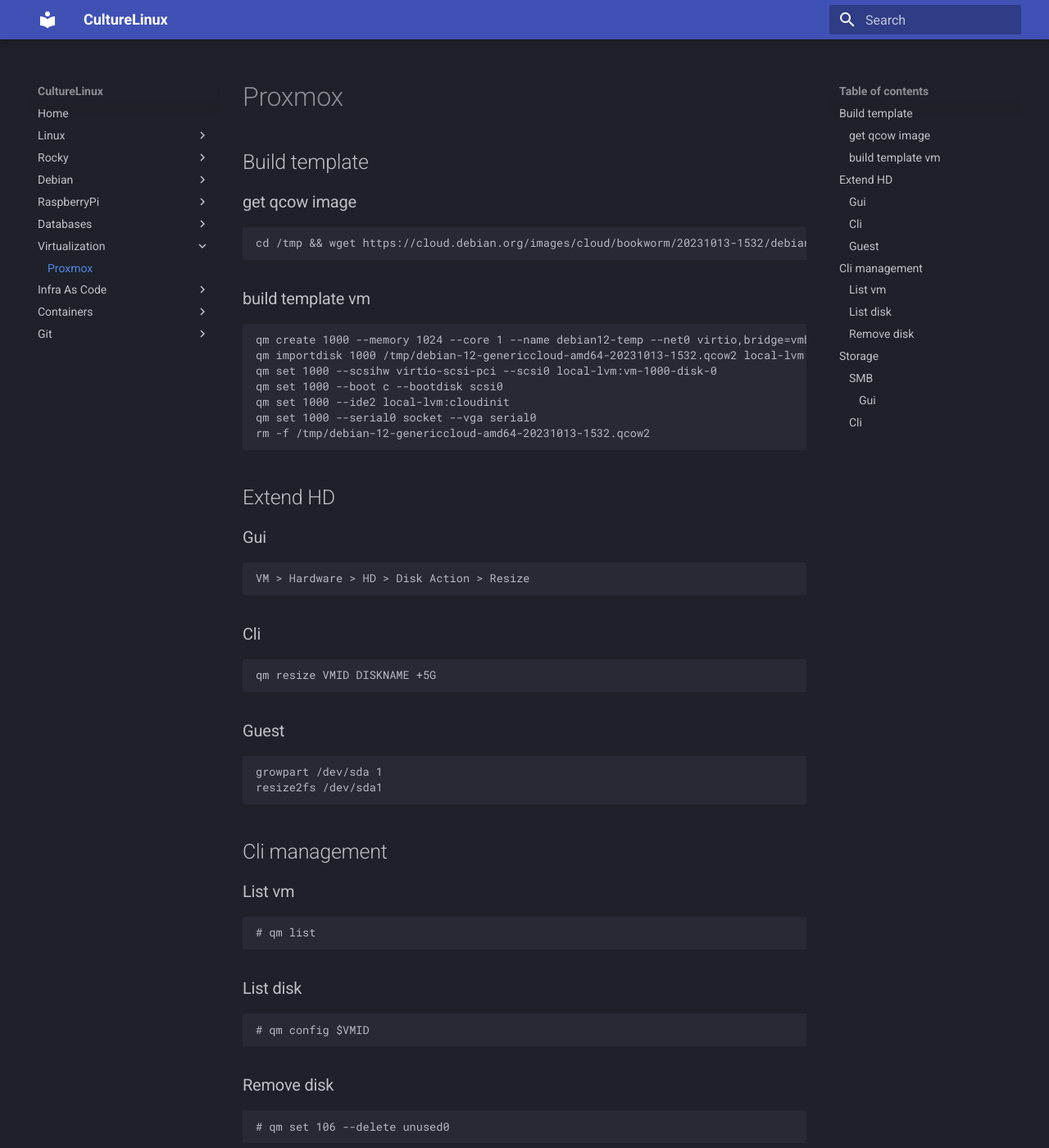
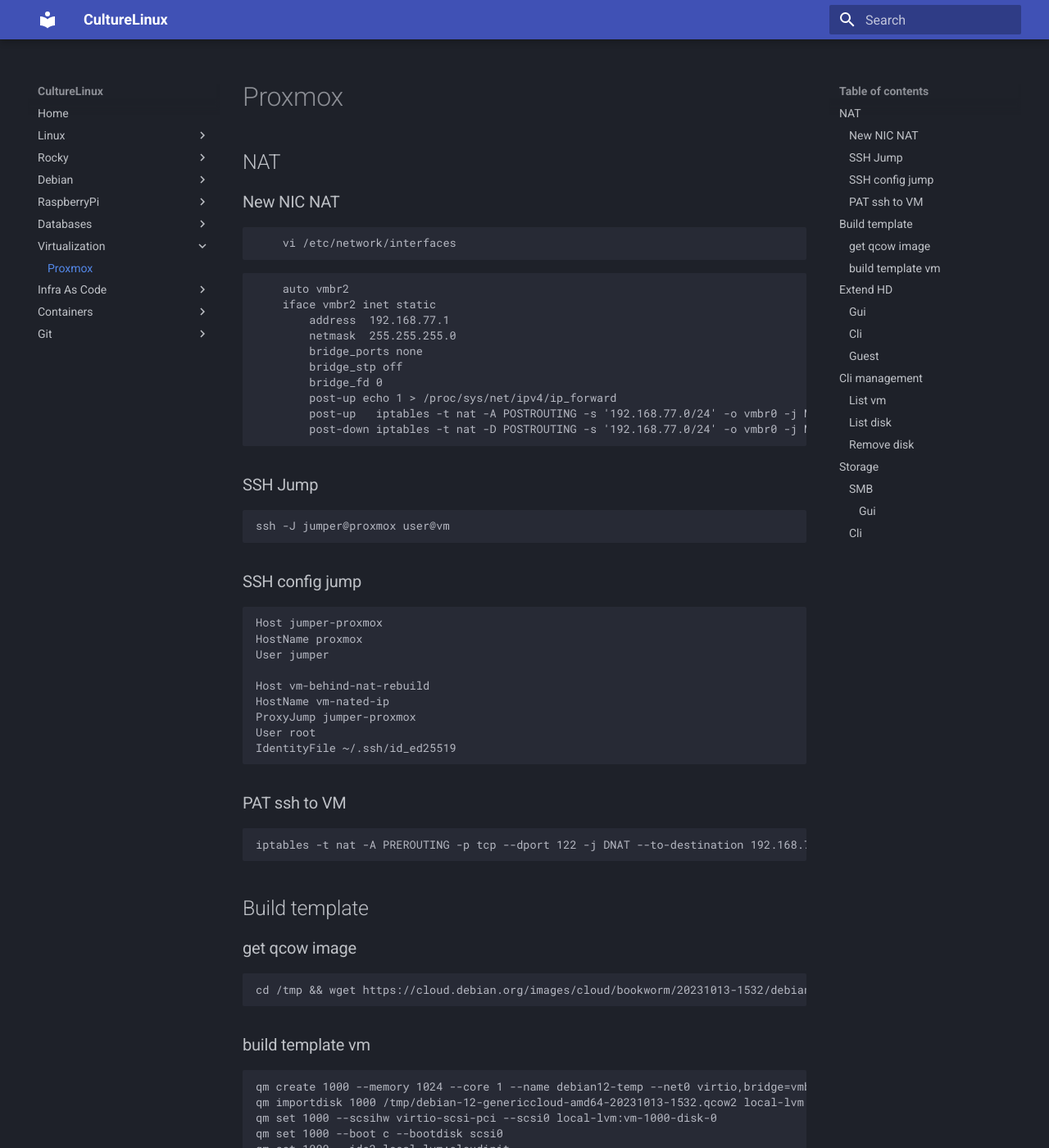
Before and after one commit to CultureLinux/doc, an MkDocs documentation site: the page built from docs/virtualization/proxmox.md, in a window 1280 px wide and 1400 px high. Shown: the whole window at 82% size. Built offline with MkDocs 1.6.1 and Material for MkDocs 9.7.7, drawn with Linux system fonts in a browser that asks for light colours.

Commit message:
updated NAT

````diff
--- a/docs/virtualization/proxmox.md
+++ b/docs/virtualization/proxmox.md
@@ -1,4 +1,37 @@
 # Proxmox
+
+## NAT
+### New NIC NAT
+```
+    vi /etc/network/interfaces
+```
+```
+    auto vmbr2
+    iface vmbr2 inet static
+        address  192.168.77.1
+        netmask  255.255.255.0
+        bridge_ports none
+        bridge_stp off
+        bridge_fd 0
+        post-up echo 1 > /proc/sys/net/ipv4/ip_forward
+        post-up   iptables -t nat -A POSTROUTING -s '192.168.77.0/24' -o vmbr0 -j MASQUERADE
+        post-down iptables -t nat -D POSTROUTING -s '192.168.77.0/24' -o vmbr0 -j MASQUERADE
+```
+### SSH Jump
+    ssh -J jumper@proxmox user@vm
+### SSH config jump
+    Host jumper-proxmox
+    HostName proxmox
+    User jumper
+
+    Host vm-behind-nat-rebuild
+    HostName vm-nated-ip
+    ProxyJump jumper-proxmox
+    User root
+    IdentityFile ~/.ssh/id_ed25519
+
+### PAT ssh to VM
+    iptables -t nat -A PREROUTING -p tcp --dport 122 -j DNAT --to-destination 192.168.77.121:22
 
 ## Build template
 ### get qcow image
````
